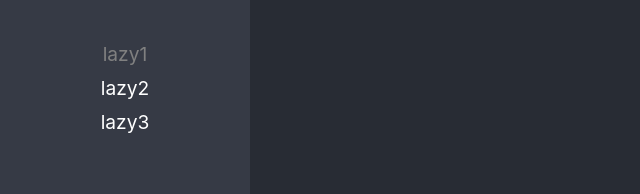
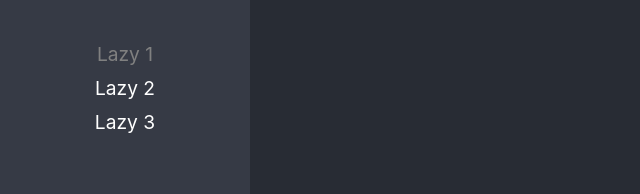
Before and after one commit to padimaster/react-adv-pro, a React (Create React App) app: page /lazy1 in a window 1280 px wide. Shown: the part 155-349 px from the top of the page, without its empty margins (0-640 px from the left). Built offline with nearby package versions, Linux system fonts and the light colour scheme.

Commit message:
Traditional LazyLoad implementation

```diff
--- a/src/lazyload/pages/LazyPage1.tsx
+++ b/src/lazyload/pages/LazyPage1.tsx
@@ -1,3 +1,5 @@
 export const LazyPage1 = () => {
-    return <div>LazyPage1</div>;
+    return <div>Lazy Page 1</div>;
 };
+
+export default LazyPage1;
--- a/src/lazyload/pages/LazyPage2.tsx
+++ b/src/lazyload/pages/LazyPage2.tsx
@@ -1,3 +1,5 @@
 export const LazyPage2 = () => {
     return <div>LazyPage2</div>;
 };
+
+export default LazyPage2;
--- a/src/lazyload/pages/LazyPage3.tsx
+++ b/src/lazyload/pages/LazyPage3.tsx
@@ -1,3 +1,5 @@
 export const LazyPage3 = () => {
     return <div>LazyPage3</div>;
 };
+
+export default LazyPage3;
--- a/src/routes/Navigation.tsx
+++ b/src/routes/Navigation.tsx
@@ -5,59 +5,49 @@
     Routes,
     Navigate,
 } from "react-router-dom";
-import { LazyPage1, LazyPage2, LazyPage3 } from "../lazyload/pages";
 import logo from "../logo.svg";
+import { routes } from "./routes";
+import { Suspense } from "react";
 
 export const Navigation = () => {
     return (
+        <Suspense fallback={<span>Loading...</span>}>
             <BrowserRouter>
                 <div className="main-layout">
                     <nav>
                         <img src={logo} alt="React Logo" />
                         <ul>
-                        <li>
+                            {routes.map(({ to, name }) => (
+                                <li key={to}>
                                     <NavLink
-                                to={"/lazy1"}
+                                        to={to}
                                         className={({ isActive }) =>
                                             isActive ? "nav-active" : ""
                                         }
                                     >
-                                lazy1
+                                        {name}
                                     </NavLink>
                                 </li>
-                        <li>
-                            <NavLink
-                                to={"/lazy2"}
-                                className={({ isActive }) =>
-                                    isActive ? "nav-active" : ""
-                                }
-                            >
-                                lazy2
-                            </NavLink>
-                        </li>
-                        <li>
-                            <NavLink
-                                to={"/lazy3"}
-                                className={({ isActive }) =>
-                                    isActive ? "nav-active" : ""
-                                }
-                            >
-                                lazy3
-                            </NavLink>
-                        </li>
+                            ))}
                         </ul>
                     </nav>
 
                     <Routes>
-                    <Route path="lazy1" element={<LazyPage1 />}></Route>
-                    <Route path="lazy2" element={<LazyPage2 />}></Route>
-                    <Route path="lazy3" element={<LazyPage3 />}></Route>
+                        {routes.map(({ to, path, component: Component }) => (
+                            <Route
+                                key={to}
+                                path={path}
+                                element={<Component />}
+                            ></Route>
+                        ))}
+
                         <Route
                             path="/*"
-                        element={<Navigate to={"lazy1"} replace />}
+                            element={<Navigate to={routes[0].to} replace />}
                         ></Route>
                     </Routes>
                 </div>
             </BrowserRouter>
+        </Suspense>
     );
 };
--- /dev/null
+++ b/src/routes/routes.ts
@@ -0,0 +1,37 @@
+import { lazy, LazyExoticComponent } from "react";
+import { LazyPage1, LazyPage2, LazyPage3 } from "../lazyload/pages";
+
+
+type JSXComponent = () => JSX.Element;
+
+interface Route {
+    to: string;
+    path: string;
+    component: JSXComponent | LazyExoticComponent<JSXComponent>;
+    name: string;
+}
+
+const Lazy1 = lazy(() => import(/* webpackChunkName: "LazyPage1"*/ "../lazyload/pages/LazyPage1"));
+const Lazy2 = lazy(() => import(/* webpackChunkName: "LazyPage2"*/ "../lazyload/pages/LazyPage2"));
+const Lazy3 = lazy(() => import(/* webpackChunkName: "LazyPage3"*/ "../lazyload/pages/LazyPage3"));
+
+export const routes: Route[] = [
+    {
+        to: "/lazy1",
+        path: "lazy1",
+        component: Lazy1,
+        name: "Lazy 1",
+    },
+    {
+        to: "/lazy2",
+        path: "lazy2",
+        component: Lazy2,
+        name: "Lazy 2",
+    },
+    {
+        to: "/lazy3",
+        path: "lazy3",
+        component: Lazy3,
+        name: "Lazy 3",
+    },
+];
```
Lines whose indentation alone changed are shown as unchanged.
